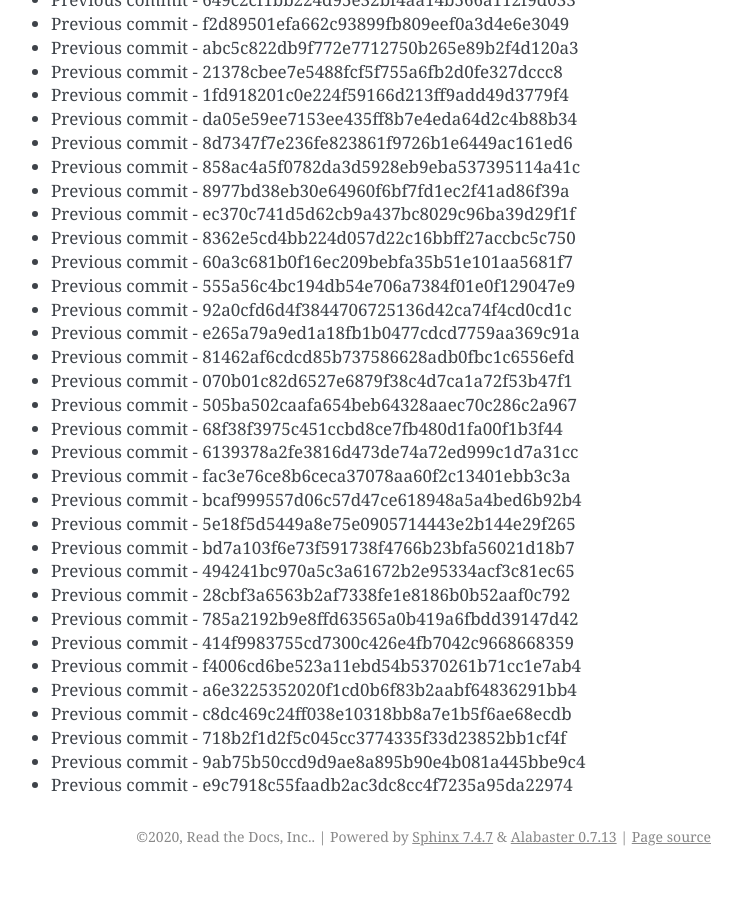
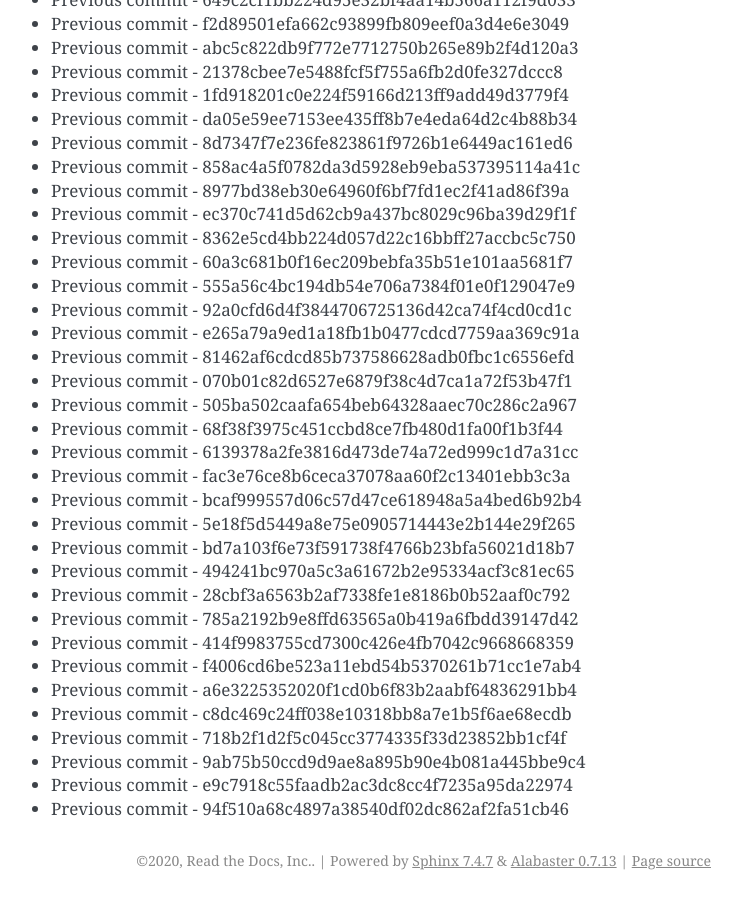
Before and after one commit to readthedocs/rtd-git-stresstest, a Sphinx documentation site: the page built from docs/updates.rst, in a window 1280 px wide and 900 px high, scrolled down 20145 px. Shown: the whole window, without its empty margins (399-1141 px from the left). Built offline with Sphinx 7.4.7, drawn with Linux system fonts in a browser that asks for light colours; before the commit the page ends 21021 px from its top, so only the background shows below that.

Commit message:
Generating commit from previous: 94f510a68c4897a38540df02dc862af2fa51cb46

```diff
--- a/docs/updates.rst
+++ b/docs/updates.rst
@@ -878,3 +878,4 @@ It can be tested for any performance characteristics.
 * Previous commit - 718b2f1d2f5c045cc3774335f33d23852bb1cf4f
 * Previous commit - 9ab75b50ccd9d9ae8a895b90e4b081a445bbe9c4
 * Previous commit - e9c7918c55faadb2ac3dc8cc4f7235a95da22974
+* Previous commit - 94f510a68c4897a38540df02dc862af2fa51cb46
```
